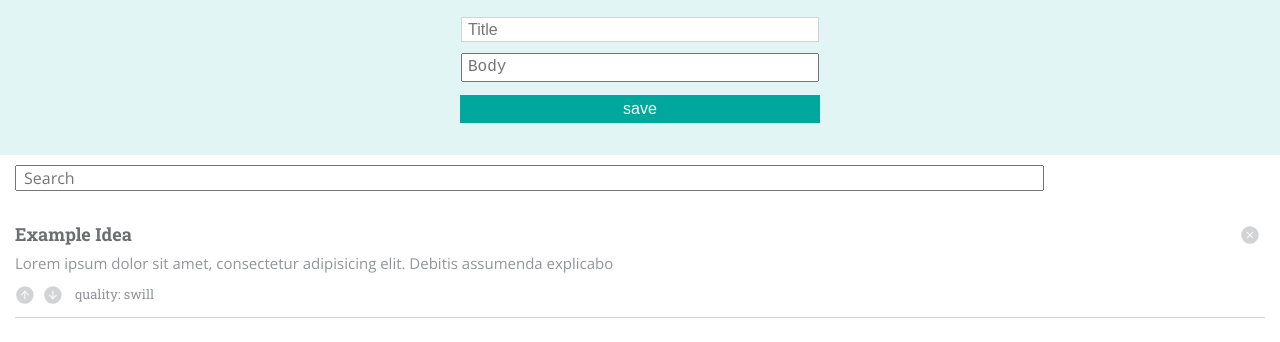
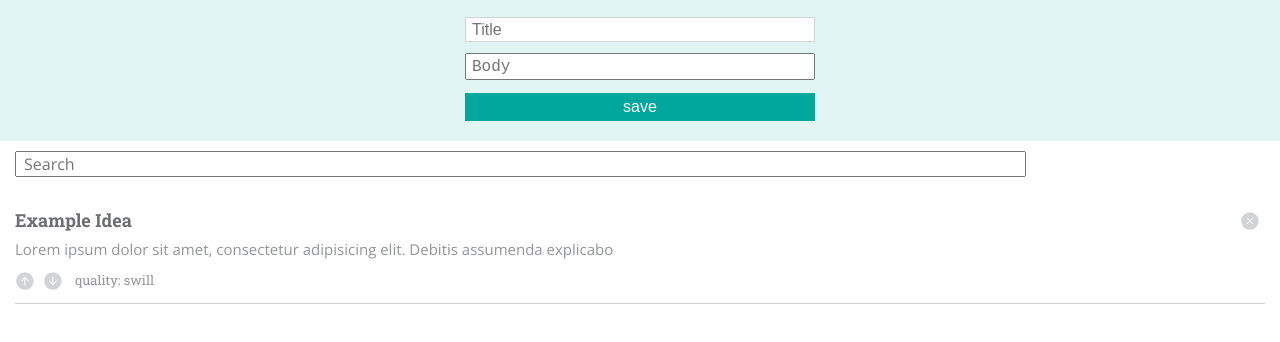
Before and after one commit to OphDub/IdeaBox, a plain HTML site: page index.html in a window 1280 px wide. Shown: the part 68-410 px from the top of the page. Drawn offline with nearby package versions, Linux system fonts and the light colour scheme.

Commit message:
Minor changes to css styles. Border box added.

```diff
--- a/styles.css
+++ b/styles.css
@@ -1,6 +1,6 @@
 /*Global Styles */
 * {
-  box-sizing: content-box;
+  box-sizing: border-box;
   outline: none;
 }
 
@@ -65,7 +65,6 @@ header {
 	background-color: #E2F5F5;
   padding: 12px 15px 20px 15px;
   display: block;
-  height: 20%;
   min-height: 180px;
 }
 
@@ -114,6 +113,7 @@ h1 span {
   max-width: 350px;
   resize: none;
   margin:auto auto 13px auto;
+  overflow: hidden;
 }
 
 .save-button {
@@ -220,7 +220,7 @@ h1 span {
   }
 
   .input-body{
-    height: 23px;
+    height: 27px;
   }
 
 }
```
